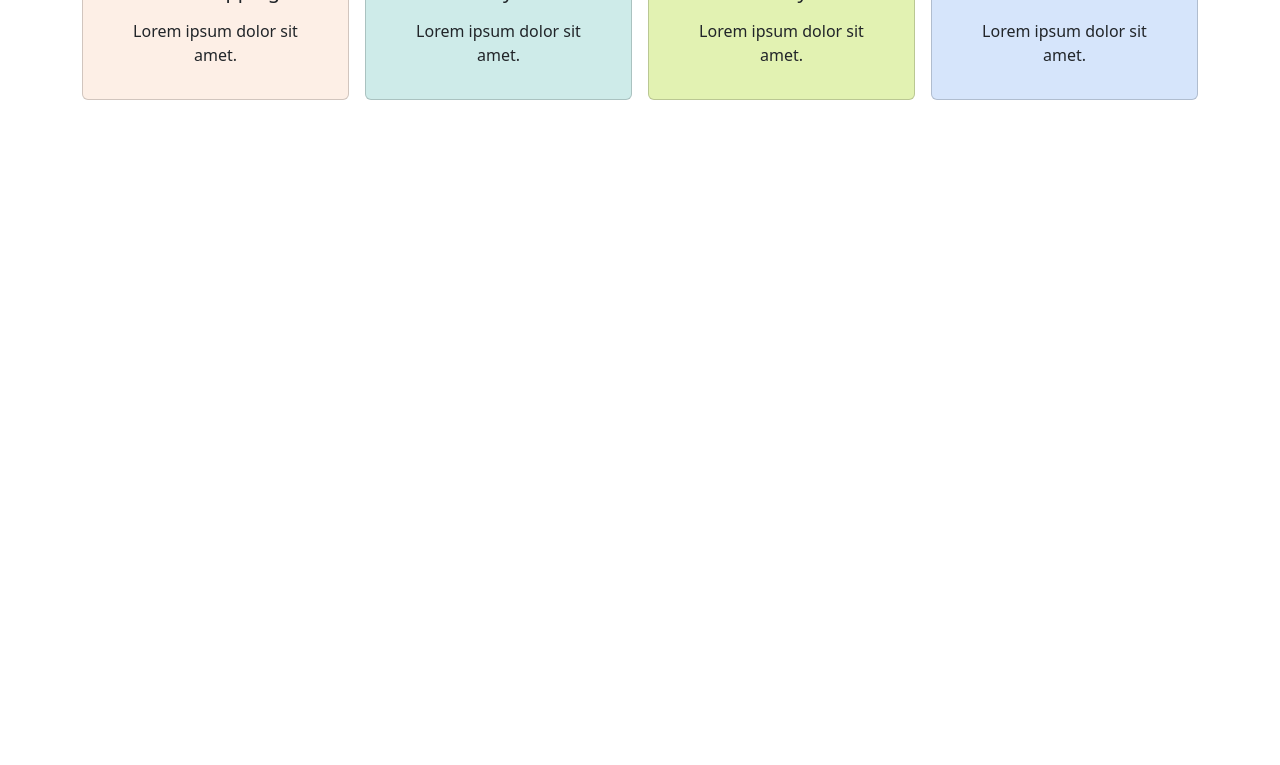
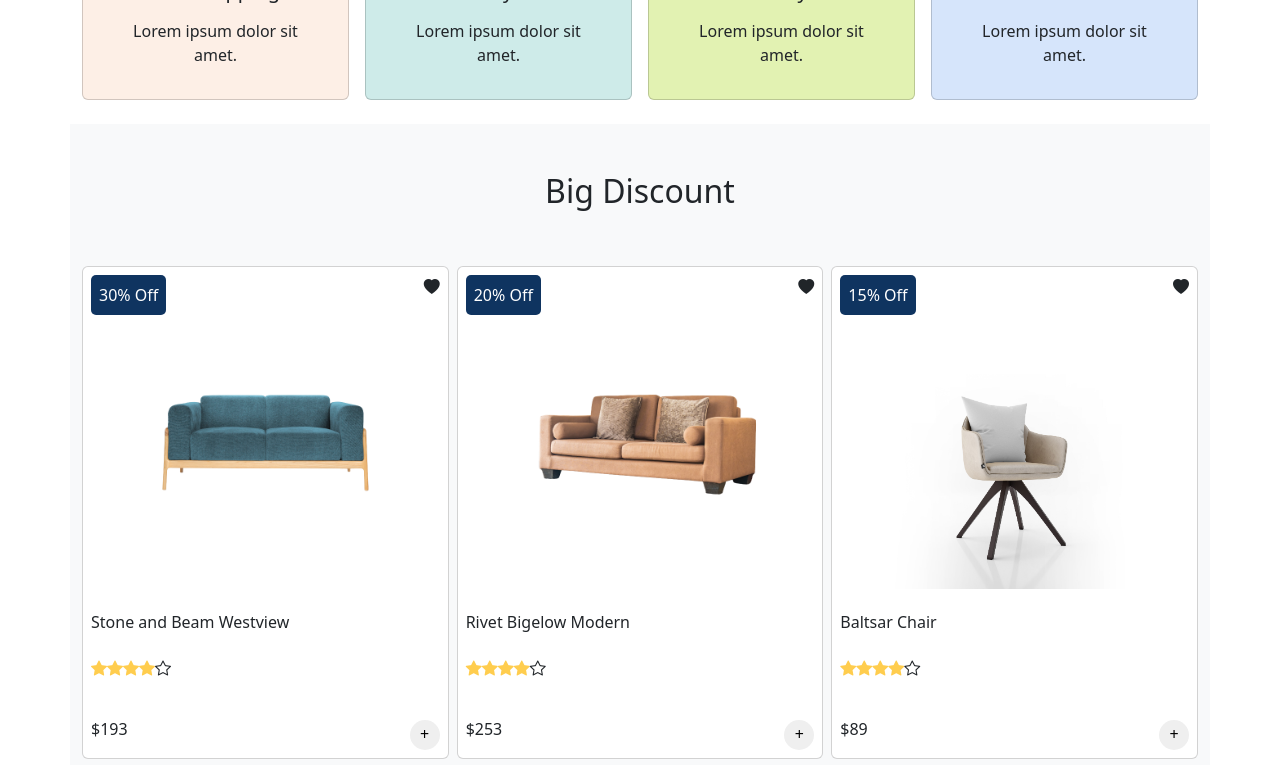
Before and after one commit to saikumarperamsetty/React-JS, a React (Create React App) app in the folder mart-ecommerce/: page / in a window 1280 px wide. Shown: the part 460-1225 px from the top of the page. Before the commit the page ends 800 px from the top, so only its background shows below. Built offline with nearby package versions, Linux system fonts and the light colour scheme.

Commit message:
update 5

```diff
--- a/mart-ecommerce/src/App.js
+++ b/mart-ecommerce/src/App.js
@@ -7,9 +7,6 @@ import Routing from './components/Routing/Routing';
 function App() {
   return (
     <div>
-      {/* <center>
-        <h2 style={{color:'orange'}}>Mart-Ecommerce React Project 7-8-2024</h2>
-      </center> */}
       <Header />
       <Routing />
     </div>
--- /dev/null
+++ b/mart-ecommerce/src/components/Home/Card2.jsx
@@ -0,0 +1,47 @@
+import React from 'react'
+import { discoutProducts } from '../Images/products'
+
+const Card2 = () => {
+  return (
+    <div className="container mt-4 mb-4" style={{backgroundColor:'#f8f9fa'}}>
+        <h2 className='text-center p-5'>Big Discount</h2>
+        <div className="row g-2">
+            {
+                discoutProducts.map((disc)=>(
+                    <div className="col-md-4">
+                        <div className="card" style={{height:'100%'}}>
+                        <div className='d-flex justify-content-between m-2'>
+                          <span className='p-2' style={{borderRadius:'5px',backgroundColor:'#0f3460',color:'white'}}>{disc.discount}% Off</span>
+                        <i class="bi bi-heart-fill"></i>
+                        </div>
+                        <div className="card-body">
+                            <div className='card-img-top d-flex justify-content-center'>
+                                <img src={disc.imgUrl} class="card-img-top w-75" alt={disc.id} />
+                            </div>
+                        </div>
+
+                        <div className="card-title">
+                        <h6 className='card-title m-2'>{disc.productName}</h6>
+                        <span className='d-flex mt-4 mb-4 m-2'>
+                            <i class="bi bi-star-fill" style={{color:'#ffcd4e'}}></i>
+                            <i class="bi bi-star-fill" style={{color:'#ffcd4e'}}></i>
+                            <i class="bi bi-star-fill" style={{color:'#ffcd4e'}}></i>
+                            <i class="bi bi-star-fill" style={{color:'#ffcd4e'}}></i>
+                            <i class="bi bi-star"></i>
+                        </span>
+                        </div>
+
+                        <div className='d-flex justify-content-between m-2'>
+                            <h6>${disc.price}</h6>
+                            <button  style={{ border: '0px', borderRadius: '50%', width: '30px', height: '30px', paddingBottom: '4px' }}>+</button>
+                        </div>
+                        </div>
+                    </div>
+                ))}
+        </div>
+    </div>
+
+  )
+}
+
+export default Card2
--- a/mart-ecommerce/src/components/Home/Home.jsx
+++ b/mart-ecommerce/src/components/Home/Home.jsx
@@ -1,12 +1,14 @@
 import React from 'react'
 import Carousel from './Carousel';
 import Card1 from './Card1';
+import Card2 from './Card2';
 
 const Home = () => {
   return (
     <div>
       <Carousel/>
       <Card1 />
+      <Card2 />
     </div>
   )
 }
```
